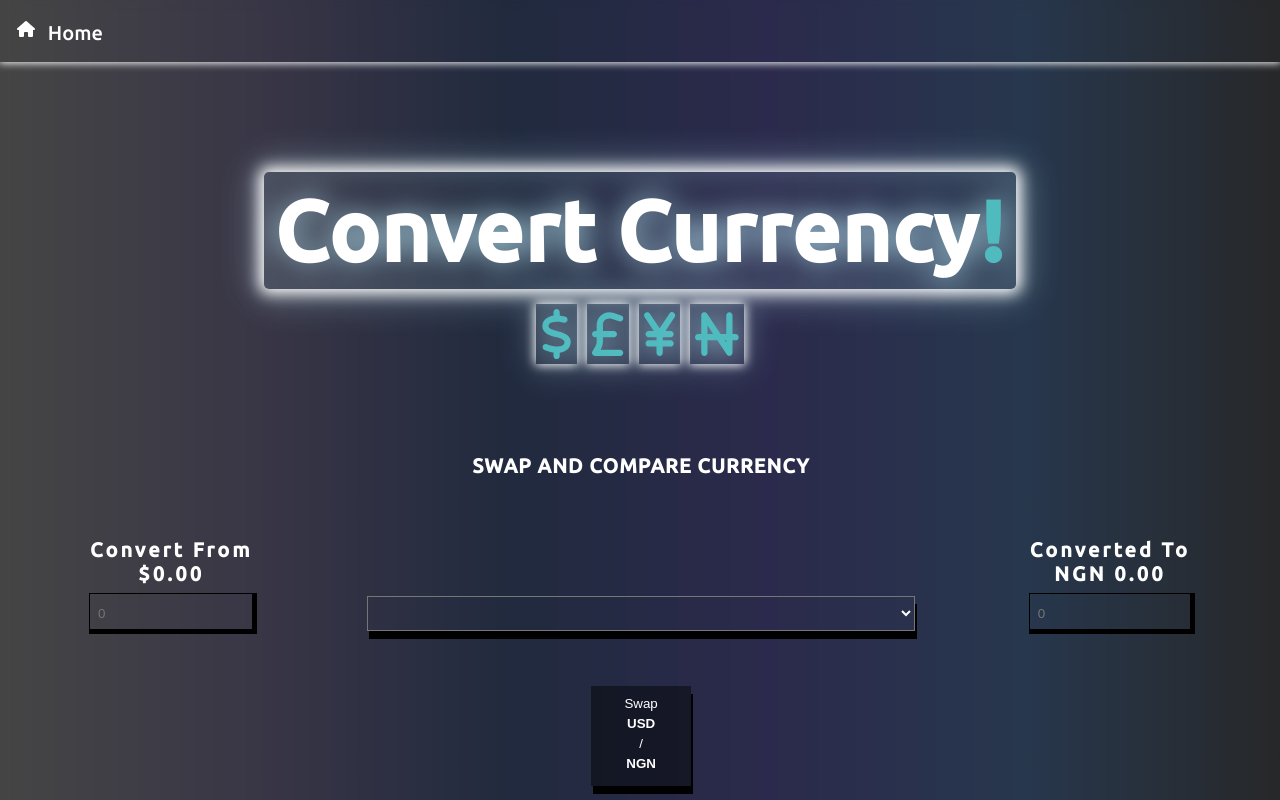
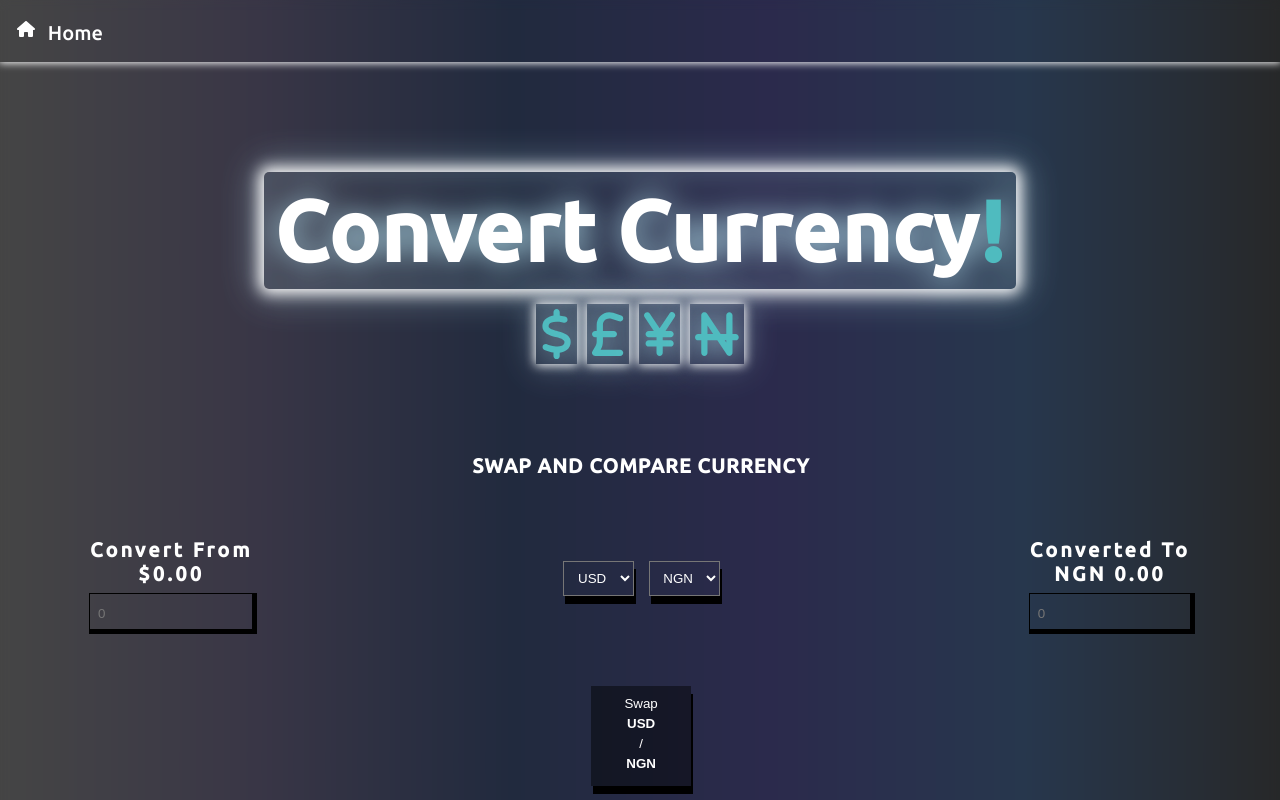
Before and after one commit to David4bay/Currency-Conversion, a React (Vite) app: page / in a window 1280 px wide. Shown: the top 800 px of the page. Built offline with nearby package versions, Linux system fonts and the light colour scheme.

Commit message:
added redux store, reducer, select options

```diff
--- a/package.json
+++ b/package.json
@@ -18,7 +18,10 @@
     "framer-motion": "^10.15.0",
     "react": "^18.2.0",
     "react-dom": "^18.2.0",
+    "react-redux": "^8.1.2",
     "react-router": "^6.14.2",
+    "redux": "^4.2.1",
+    "redux-thunk": "^2.4.2",
     "styled-components": "^6.0.5"
   },
   "devDependencies": {
--- a/src/App.jsx
+++ b/src/App.jsx
@@ -1,9 +1,9 @@
 import React, { useState, useEffect, useCallback } from "react"
 import Footer from "./components/Footer/Footer"
+import LoadingState from "./util/LoadingState/LoadingState"
 const Body = React.lazy(() => import("./components/Body/Body"))
 const Header = React.lazy(() => import("./components/Header/Header"))
 const Nav = React.lazy(() => import("./components/Navigation/Nav"))
-import LoadingState from "./util/LoadingState/LoadingState"
 
 function App() {
 
@@ -39,11 +39,11 @@ function App() {
     if (currency.convertedTypeAmount) {
       setDefaultNumber(Number(currency.convertedTypeAmount / currencyRate))
     }
-  }, [convertedNumber, currency.defaultAmount, currency.defaultTypeAmount, currency.convertedTypeAmount, currencyRate, swap])
+  }, [convertedNumber, currency, currency.defaultTypeAmount, currency.convertedTypeAmount, currencyRate, swap])
 
   const changeCurrencyHandler = (e) => {
     const name = e.target.name
-    const value = e.target.value.slice(0, 7)
+    const value = e.target.value
     const type = e.target.name === "defaultTypeAmount" ? currency.defaultType : currency.convertedType
     setCurrency({ ...currency, [name]: Number(value.toLocaleString("en-US", { style: "currency", currency: type})) })
   }
--- a/src/components/Body/Body.jsx
+++ b/src/components/Body/Body.jsx
@@ -20,7 +20,9 @@ import {
     SecondFieldSet,
     ThirdFieldSet,
     Select,
+    Option,
 } from '../../util/styles/BodyUtil'
+import currencySymbols from '../../util/CurrencySymbols/currencySymbols'
 
 
 function Body({currency, swapCurrencies, changeCurrencyHandler, convertedNumber, defaultNumber}) {
@@ -29,21 +31,38 @@ function Body({currency, swapCurrencies, changeCurrencyHandler, convertedNumber,
         <FormElement>
                 <Legend>Swap and Compare Currency</Legend>
             <FirstFieldSet>
-                <DefaultLabel defaultNumber={defaultNumber} currency={currency} />
-                <DefaultCurrency currency={currency} changeCurrencyHandler={changeCurrencyHandler} />
+                <DefaultLabel
+                defaultNumber={defaultNumber}
+                currency={currency} />
+                <DefaultCurrency
+                currency={currency}
+                changeCurrencyHandler={changeCurrencyHandler} />
             </FirstFieldSet>
             <SecondFieldSet>
-                <Select>
-                    <option>
-
-                    </option>
+                <span style={{display: "flex", width: "max-content", margin: "auto", gap: "15px"}}>
+                <Select value="USD" onChange={(e) => e.target.value}>
+                        {currencySymbols.map((symbol) => (
+                            <Option key={symbol} value={symbol}>{symbol}</Option>
+                        ))}
                 </Select>
-                <SwapButton currency={currency} swapCurrencies={swapCurrencies} />
+                <Select value="NGN" onChange={(e) => e.target.value}>
+                        {currencySymbols.map((symbol) => (
+                            <Option key={symbol} value={symbol}>{symbol}</Option>
+                        ))}
+                </Select>
+                </span>
+                <SwapButton
+                currency={currency}
+                swapCurrencies={swapCurrencies} />
                 <DefaultResetButton />
             </SecondFieldSet>
             <ThirdFieldSet>
-                <ConvertedAmountLabel convertedNumber={convertedNumber} currency={currency} />
-                <ConvertedCurrency currency={currency} changeCurrencyHandler={changeCurrencyHandler} />
+                <ConvertedAmountLabel
+                convertedNumber={convertedNumber}
+                currency={currency} />
+                <ConvertedCurrency
+                currency={currency}
+                changeCurrencyHandler={changeCurrencyHandler} />
             </ThirdFieldSet>
         </FormElement>
     )
--- a/src/main.jsx
+++ b/src/main.jsx
@@ -3,11 +3,21 @@ import ReactDOM from 'react-dom/client'
 import App from './App.jsx'
 import ErrorBoundary from './ErrorBoundary.jsx'
 import './index.css'
+import {createStore, applyMiddleware, compose} from "redux"
+import thunk from "redux-thunk"
+import {Provider} from "react-redux"
+import currencyReducer from './util/ReduxReducers/currencyReducer/currencyReducer.js'
+
+const composeEnhancer = window.__REDUX_DEVTOOLS_EXTENSION_COMPOSE__ || compose
+
+const store = createStore(currencyReducer, composeEnhancer(applyMiddleware(thunk)))
 
 ReactDOM.createRoot(document.getElementById('root')).render(
   <React.StrictMode>
+    <Provider store={store}>
     <ErrorBoundary>
     <App />
     </ErrorBoundary>
+    </Provider>
   </React.StrictMode>,
 )
--- /dev/null
+++ b/src/util/CurrencySymbols/currencySymbols.js
@@ -0,0 +1,5 @@
+let symbols = 'AED_AFN_ALL_AMD_ANG_AOA_ARS_AUD_AWG_AZN_BAM_BBD_BDT_BGN_BHD_BIF_BMD_BND_BOB_BRL_BSD_BTC_BTN_BWP_BYN_BYR_BZD_CAD_CDF_CHF_CLF_CLP_CNY_COP_CRC_CUC_CUP_CVE_CZK_DJF_DKK_DOP_DZD_EGP_ERN_ETB_EUR_FJD_FKP_GBP_GEL_GGP_GHS_GIP_GMD_GNF_GTQ_GYD_HKD_HNL_HRK_HTG_HUF_IDR_ILS_IMP_INR_IQD_IRR_ISK_JEP_JMD_JOD_JPY_KES_KGS_KHR_KMF_KPW_KRW_KWD_KYD_KZT_LAK_LBP_LKR_LRD_LSL_LVL_LYD_MAD_MDL_MGA_MKD_MMK_MNT_MOP_MRO_MUR_MVR_MWK_MXN_MYR_MZN_NAD_NGN_NIO_NOK_NPR_NZD_OMR_PAB_PEN_PGK_PHP_PKR_PLN_PYG_QAR_RON_RSD_RUB_RWF_SAR_SBD_SCR_SDG_SEK_SGD_SHP_SLL_SOS_SRD_STD_SVC_SYP_SZL_THB_TJS_TMT_TND_TOP_TRY_TTD_TWD_TZS_UAH_UGX_USD_UYU_UZS_VEF_VND_VUV_WST_XAF_XAG_XCD_XDR_XOF_XPF_YER_ZAR_ZMK_ZMW_ZWL'
+
+let currencySymbols = symbols.split("_")
+
+export default currencySymbols;
--- a/src/util/FormElements/DefaultCurrency/DefaultCurrency.jsx
+++ b/src/util/FormElements/DefaultCurrency/DefaultCurrency.jsx
@@ -1,7 +1,7 @@
 /* eslint-disable react/prop-types */
 import {
     CurrencyInput
-} from '../../styles/BodyUtil';
+} from '../../styles/BodyUtil'
 
 const DefaultCurrency = ({currency, changeCurrencyHandler}) => {
     return (
@@ -16,4 +16,4 @@ const DefaultCurrency = ({currency, changeCurrencyHandler}) => {
     )
 }
 
-export default DefaultCurrency;
+export default DefaultCurrency
--- /dev/null
+++ b/src/util/ReduxReducers/currencyReducer/currencyReducer.js
@@ -0,0 +1,27 @@
+const READY = "READY"
+const FETCH = "FETCH"
+const RESET = "RESET"
+
+const initialState = {
+    old_currency : "",
+    old_amount: 0,
+    new_currency: "",
+    new_amount: 0
+}
+
+const currencyReducer = (state = initialState, action) => {
+    switch(action.type) {
+
+        case READY:
+        return state;
+
+        case FETCH:
+        return state;
+
+        case RESET:
+        return state;
+
+    }
+}
+
+export default currencyReducer;
--- a/src/util/styles/BodyUtil.js
+++ b/src/util/styles/BodyUtil.js
@@ -81,19 +81,22 @@ padding: 25px;
 export const Select = styled.select`
 display: grid;
 grid-row: 2/3;
-margin-top: 8px;
-background-color: transparent;
+margin: 8px auto 0px auto;
+background: transparent;
 padding: 8px;
 color: #ffffff;
-width: 100%;
 box-shadow: 2px 8px 0px 0px black;
-place-content: end;
 
 @media (max-width: 800px) {
     display: block;
-    width: 75%;
     margin: auto;
 }
+`
+
+export const Option = styled.option`
+background: #212A3E;
+color: #ffffff;
+text-align: center;
 `
 
 export const ThirdFieldSet = styled.fieldset`
```
Also changed, not shown: 1 other file (tests, documents, lock files or other folders).
